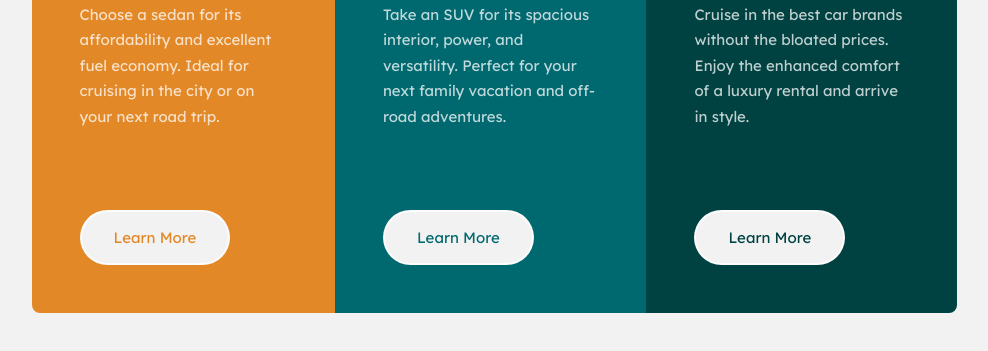
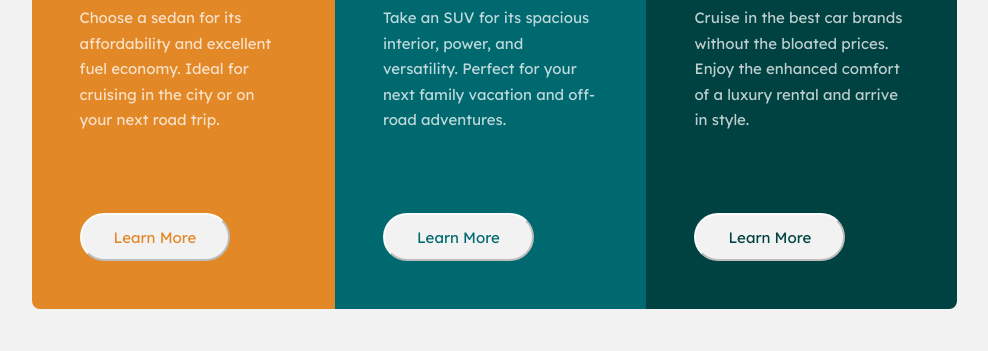
Before and after one commit to T-Bax/3-column-preview-card-component-main, a plain HTML site: page index.html in a window 1280 px wide. Shown: the part 341-692 px from the top of the page, without its empty margins (146-1134 px from the left). Drawn offline with Linux system fonts and the light colour scheme.

Commit message:
stash recover

```diff
--- a/styles/css/main.css
+++ b/styles/css/main.css
@@ -49,9 +49,14 @@ main{
 }
 button{
     border-radius: 4rem;
+<<<<<<< Updated upstream
     border-style: solid;
     border-color: var(--clr-neutral-transparentwhite);
     padding: 1rem 2rem;
+=======
+    border: none;
+    padding: .8rem 2rem;
+>>>>>>> Stashed changes
     text-align: center;
     text-decoration: none;
     margin: 0 0;
```
